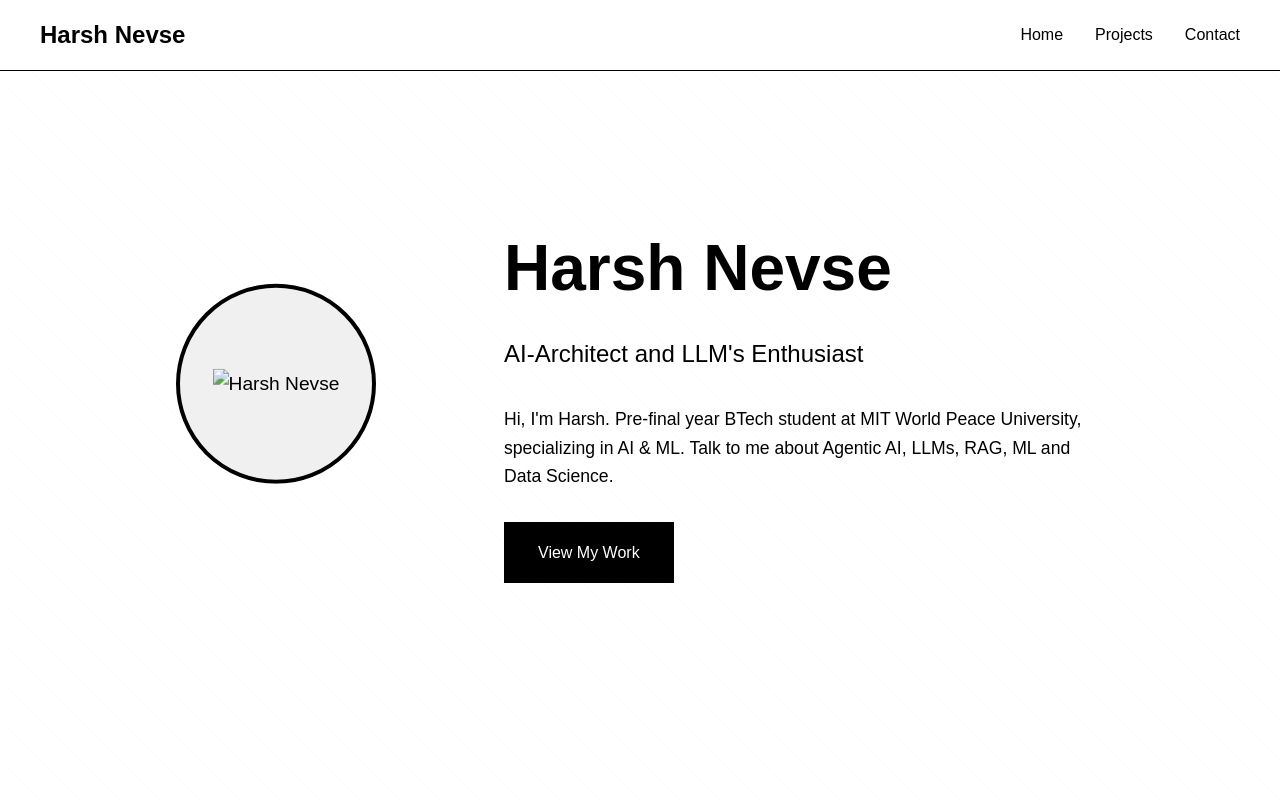
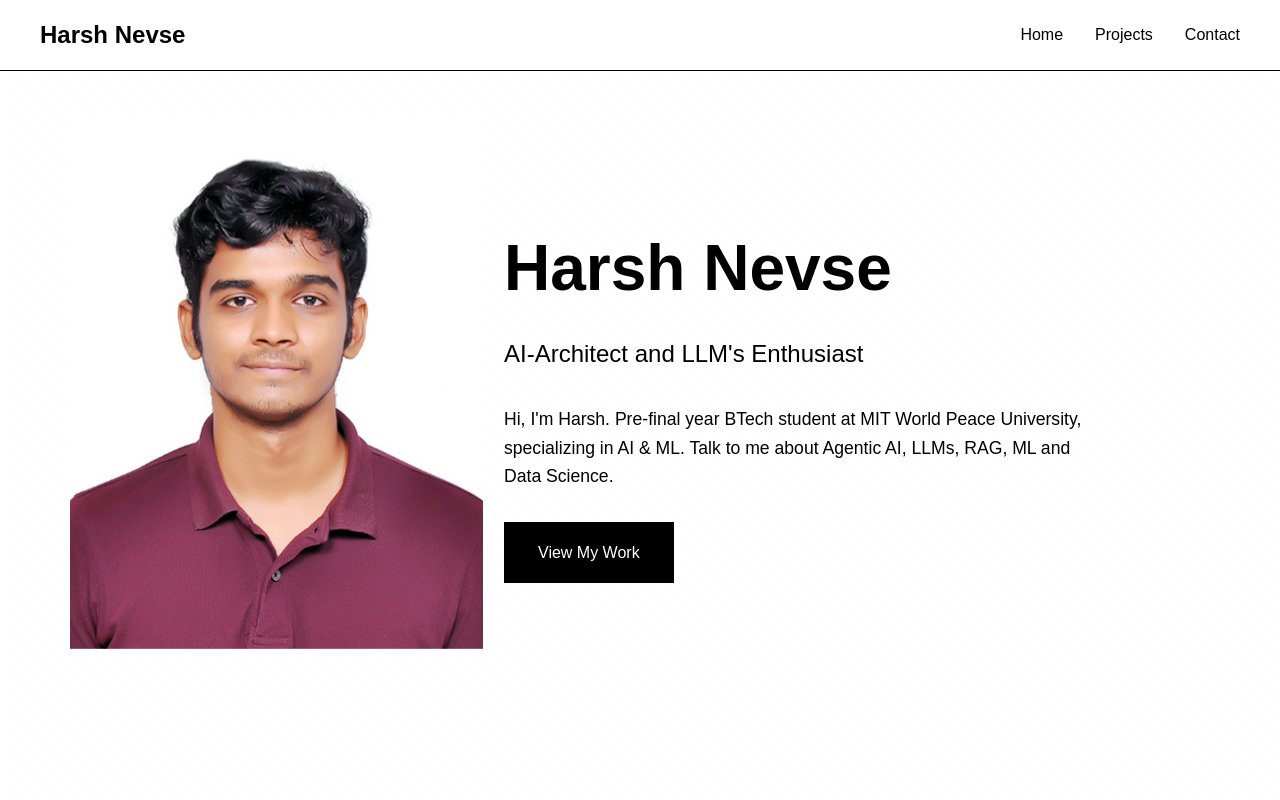
Before and after one commit to HarshNevse/HarshNevse.github.io, a plain HTML site: page index.html in a window 1280 px wide. Shown: the top 800 px of the page. Drawn offline with Linux system fonts and the light colour scheme.

Commit message:
Update index.html

```diff
--- a/index.html
+++ b/index.html
@@ -521,7 +521,7 @@
     <section id="home" class="hero">
         <div class="hero-content">
             <div class="hero-photo">
-                <img src="images/New_Latest_photo.jpeg" alt="Harsh Nevse" >
+                <img src="images/New_Latest_photo.jpg" alt="Harsh Nevse" >
             </div>
             <div class="hero-text">
                 <h1>Harsh Nevse</h1>
```
